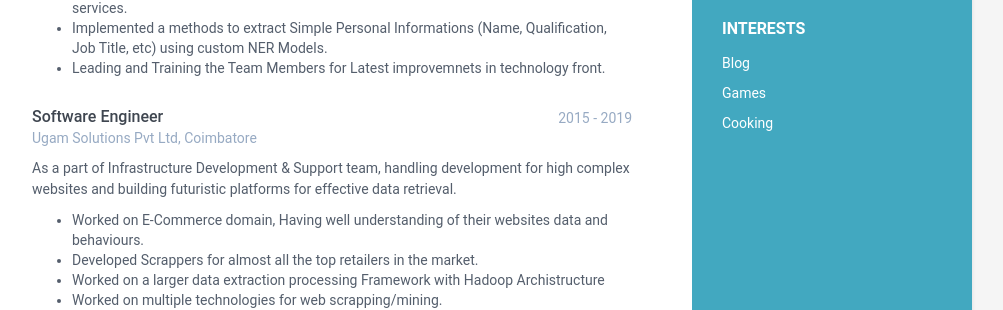
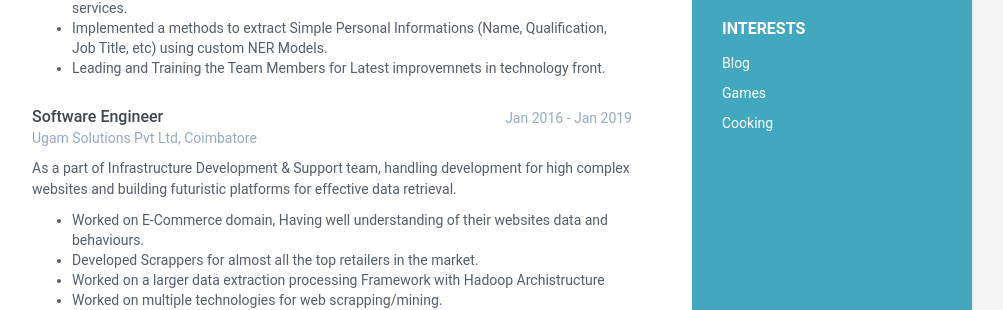
Before and after one commit to dhamodharanrk/online-cv, a Jekyll site: the page built from index.html, in a window 1280 px wide and 900 px high, scrolled down 820 px. Shown: the part 150-460 px from the top of the window, without its empty margins (168-1171 px from the left). Built offline with Jekyll 4.4.1, drawn with Linux system fonts in a browser that asks for light colours.

Commit message:
Update data.yml

```diff
--- a/_data/data.yml
+++ b/_data/data.yml
@@ -113,7 +113,7 @@ experiences:
           - Leading and Training the Team Members for Latest improvemnets in technology front.
 
     - role: Software Engineer
-      time: 2015 - 2019
+      time: Jan 2016 - Jan 2019
       company: Ugam Solutions Pvt Ltd, Coimbatore
       details: |
         As a part of Infrastructure Development & Support team, handling development
```
